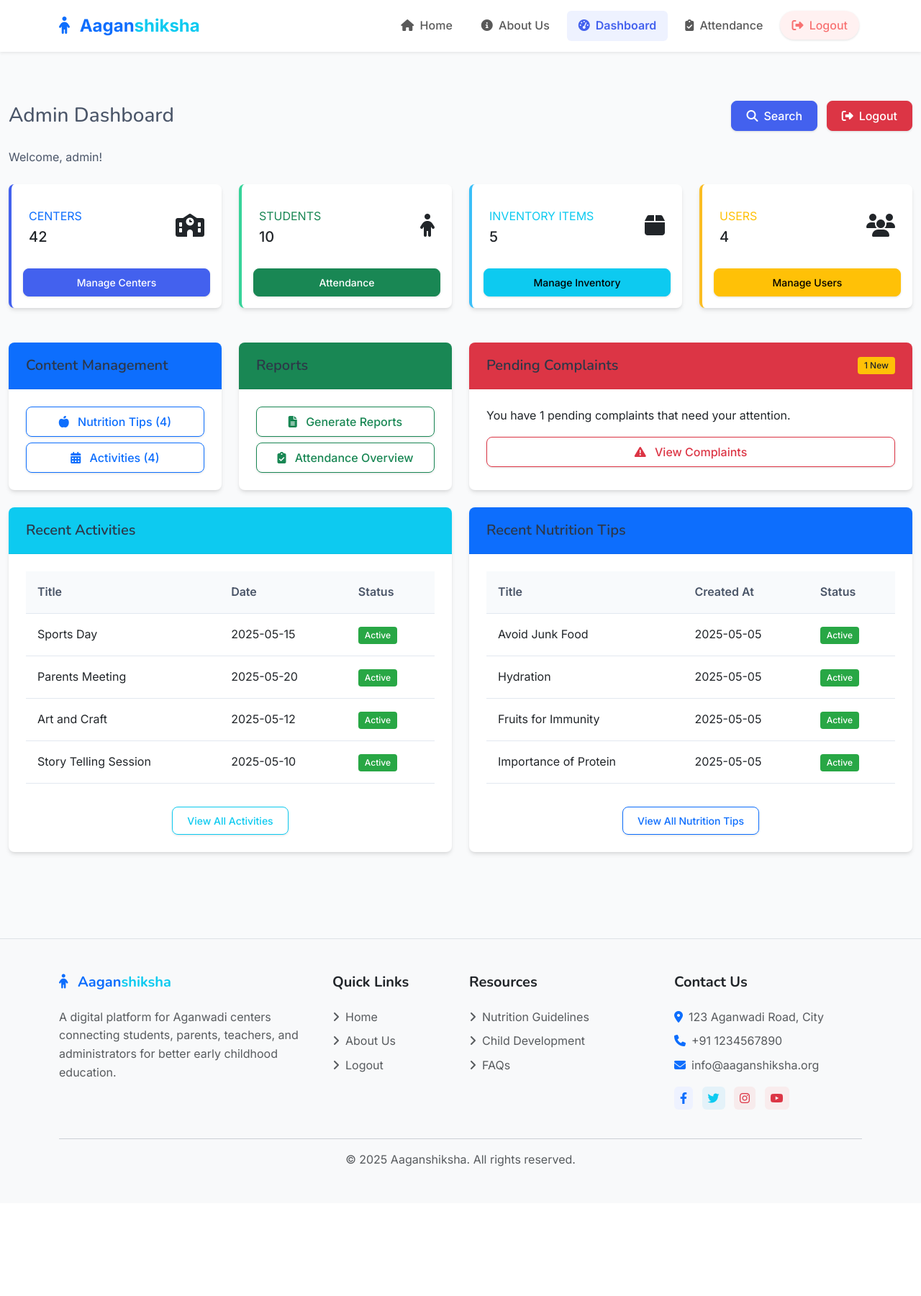
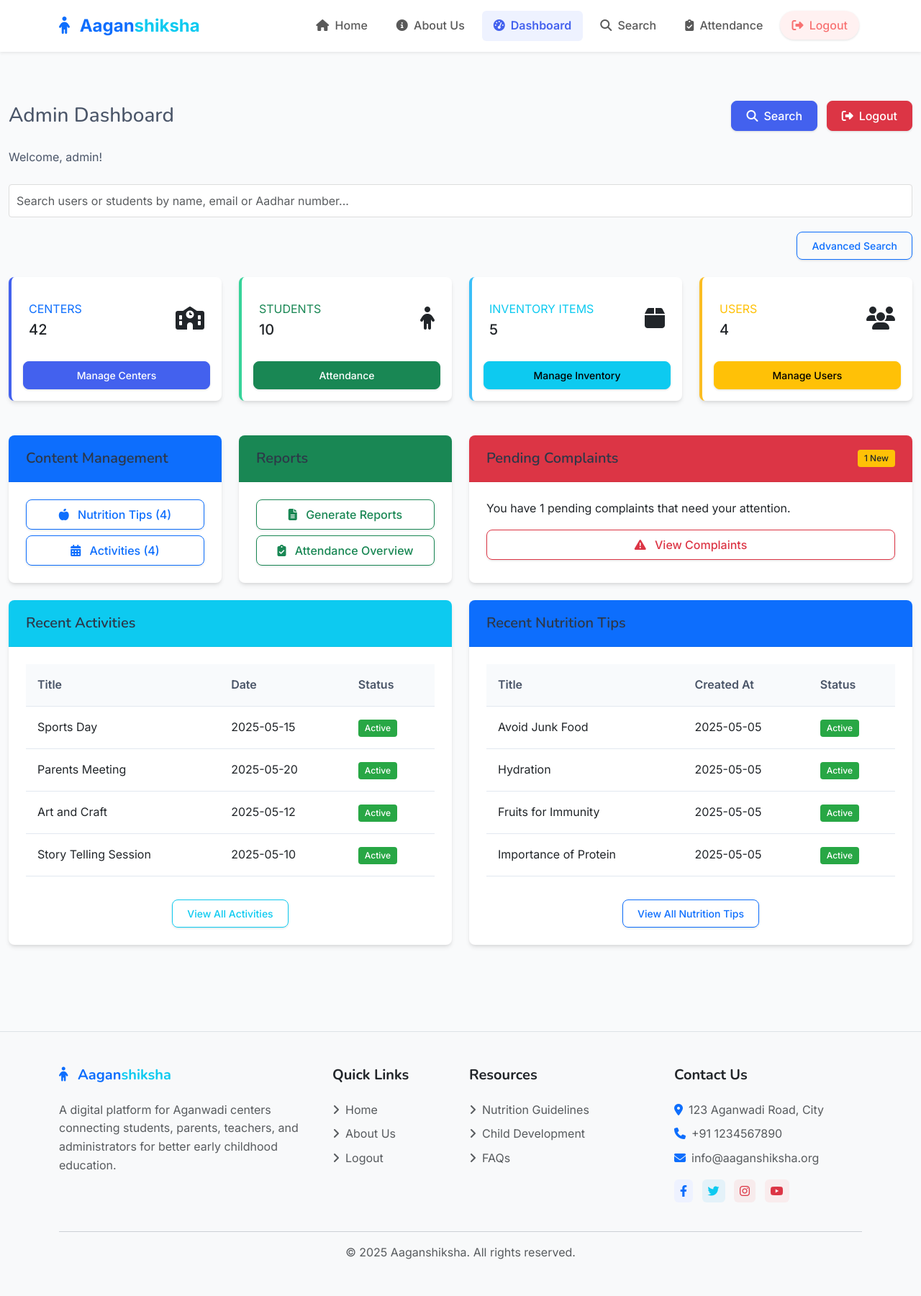
Before and after one commit to vibhor-git/AaganshikshaPortal5, a Flask app: page /admin/dashboard in a window 1280 px wide. Shown: the whole page at 72% size. Before the commit the page ends 1621 px from the top, so only its background shows below. Run offline with Flask 3, Linux system fonts and the light colour scheme; a user stored in the database is signed in; some libraries are stand-ins or nearby versions.

Commit message:
Assistant checkpoint: Added search functionality to admin dashboard
Assistant generated file changes:
- templates/admin/dashboard.html: Add search input to admin dashboard
Add search input to admin dashboard
Add search input to admin dashboard
Add JavaScript for search functionality
- templates/base.html: Add search link to admin navigation

---

User prompt:

add serach feature in admin dashboard like teacher dashboard

Replit-Commit-Author: Assistant
Replit-Commit-Session-Id: 37cbea1b-3312-4b7e-8f4d-ed903729aaa3

```diff
--- a/templates/admin/dashboard.html
+++ b/templates/admin/dashboard.html
@@ -22,6 +22,17 @@
                 </div>
             </div>
             <p class="mb-0">Welcome, {{ current_user.username }}!</p>
+        </div>
+    </div>
+
+    <!-- Search box -->
+    <div class="mb-4">
+        <div class="search-container">
+            <input type="text" id="searchInput" class="form-control search-input" placeholder="Search users or students by name, email or Aadhar number...">
+            <div id="searchSuggestions"></div>
+        </div>
+        <div class="text-end mt-2">
+            <a href="{{ url_for('admin.search') }}" class="btn btn-sm btn-outline-primary">Advanced Search</a>
         </div>
     </div>
 
@@ -267,4 +278,53 @@
 {% block scripts %}
 <script src="https://cdnjs.cloudflare.com/ajax/libs/Chart.js/2.9.4/Chart.min.js"></script>
 <script src="{{ url_for('static', filename='js/charts.js') }}"></script>
+
+<script>
+    document.addEventListener('DOMContentLoaded', function() {
+        const searchInput = document.getElementById('searchInput');
+        const searchSuggestions = document.getElementById('searchSuggestions');
+
+        searchInput.addEventListener('input', () => {
+            const query = searchInput.value;
+            if (query.length > 2) {
+                fetch(`/api/admin/search-suggestions?query=${query}`)
+                    .then(response => response.json())
+                    .then(data => {
+                        searchSuggestions.innerHTML = '';
+                        if (data.length > 0) {
+                            const ul = document.createElement('ul');
+                            data.forEach(item => {
+                                const li = document.createElement('li');
+                                let detailText = '';
+                                let linkUrl = '';
+
+                                if (item.type === 'student') {
+                                    detailText = `${item.name} (Student - ${item.center})`;
+                                    linkUrl = `/admin/search/student/${item.id}`;
+                                } else {
+                                    detailText = `${item.name} (${item.type}) - ${item.email}`;
+                                    linkUrl = `/admin/search/user/${item.id}`;
+                                }
+
+                                li.textContent = detailText;
+                                li.addEventListener('click', () => {
+                                    window.location.href = linkUrl;
+                                });
+                                ul.appendChild(li);
+                            });
+                            searchSuggestions.appendChild(ul);
+                        }
+                    });
+            } else {
+                searchSuggestions.innerHTML = '';
+            }
+        });
+
+        document.addEventListener('click', (event) => {
+            if (!searchInput.contains(event.target) && !searchSuggestions.contains(event.target)) {
+                searchSuggestions.innerHTML = '';
+            }
+        });
+    });
+</script>
 {% endblock %}
--- a/templates/base.html
+++ b/templates/base.html
@@ -46,8 +46,13 @@
                     {% if current_user.is_authenticated %}
                         {% if current_user.role == 'admin' %}
                             <li class="nav-item mx-1">
-                                <a class="nav-link rounded px-3 {% if '/admin/' in request.path %}active{% endif %}" href="{{ url_for('admin.dashboard') }}">
+                                <a class="nav-link rounded px-3 {% if '/admin/' in request.path and not '/admin/search' in request.path %}active{% endif %}" href="{{ url_for('admin.dashboard') }}">
                                     <i class="fas fa-tachometer-alt me-1"></i> Dashboard
+                                </a>
+                            </li>
+                            <li class="nav-item mx-1">
+                                <a class="nav-link rounded px-3 {% if '/admin/search' in request.path %}active{% endif %}" href="{{ url_for('admin.search') }}">
+                                    <i class="fas fa-search me-1"></i> Search
                                 </a>
                             </li>
                         {% elif current_user.role == 'teacher' %}
```
